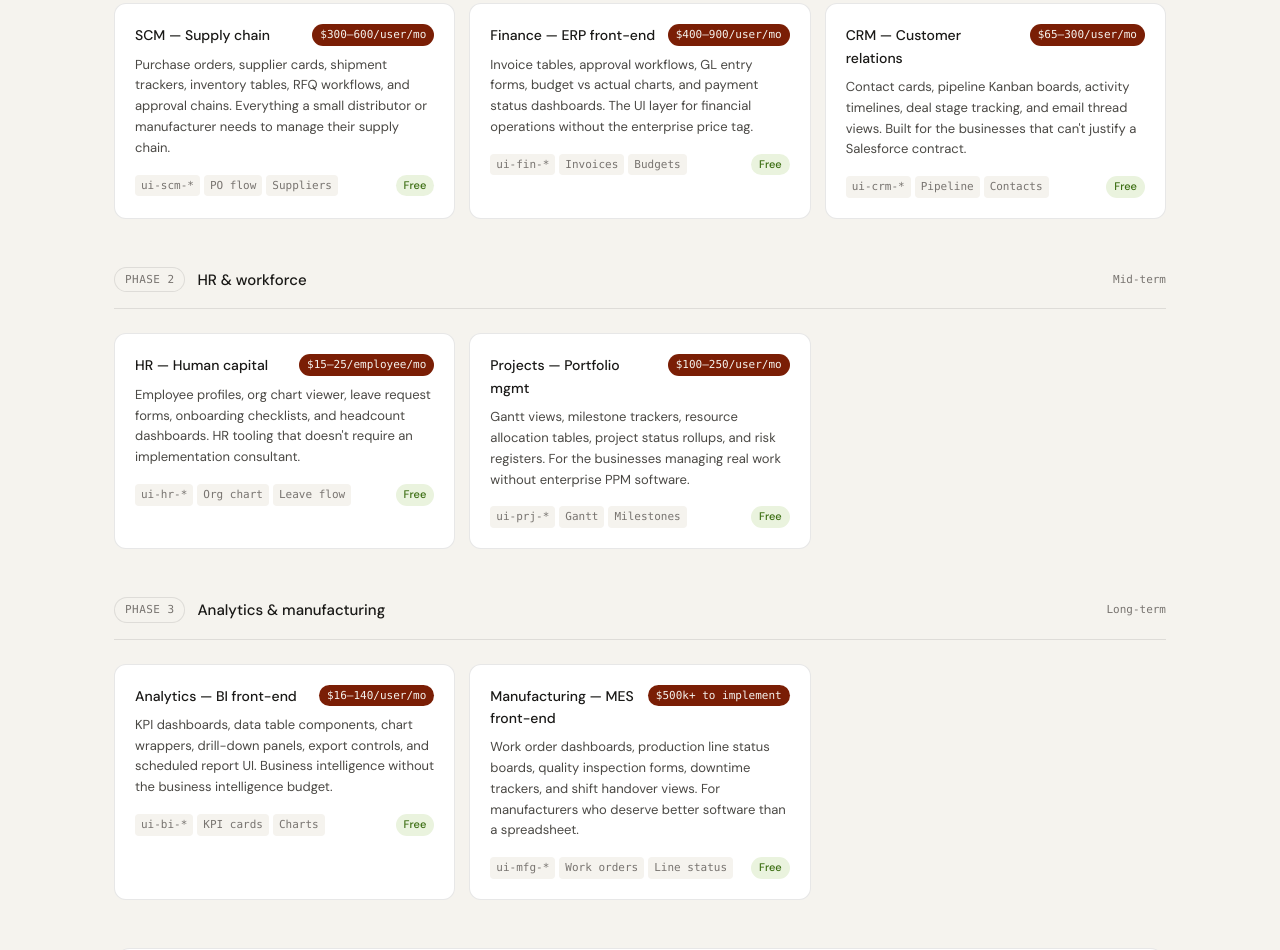
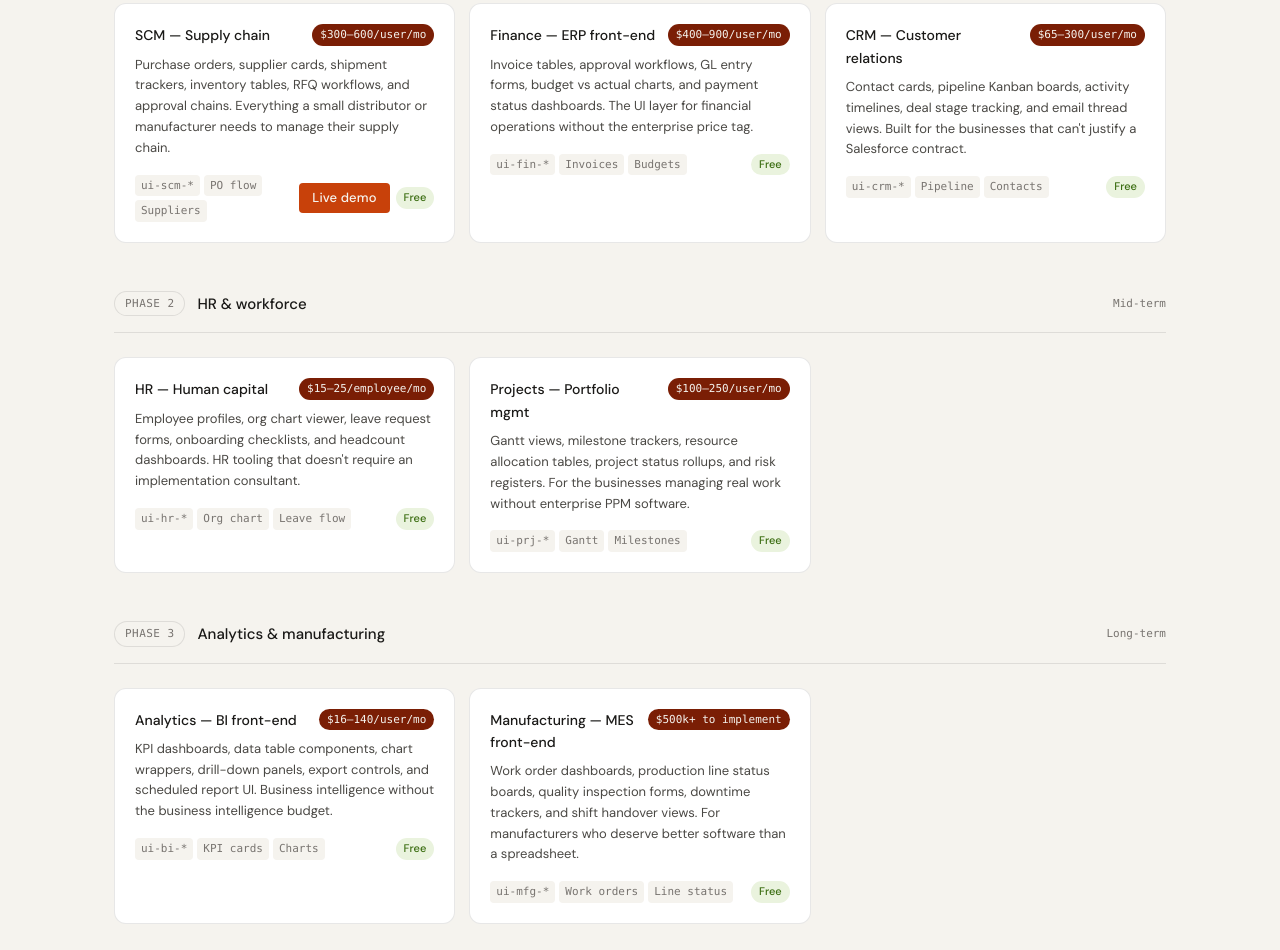
Before and after one commit to jlogan839-forge/forge-ui, a plain HTML site: page modules.html in a window 1280 px wide. Shown: the part 1479-2429 px from the top of the page. Drawn offline with Linux system fonts and the light colour scheme.

Commit message:
Update modules.html with link to demo

```diff
--- a/modules.html
+++ b/modules.html
@@ -446,7 +446,10 @@
                   <span class="module-comp">PO flow</span>
                   <span class="module-comp">Suppliers</span>
                 </div>
+                <div style="display:flex;gap:6px;align-items:center">
+                <a href="ui-scm-demo.html" class="ui-btn ui-btn-sm ui-btn-accent">Live demo</a>
                 <span class="module-free">Free</span>
+                </div>
               </div>
             </div>
 
```
